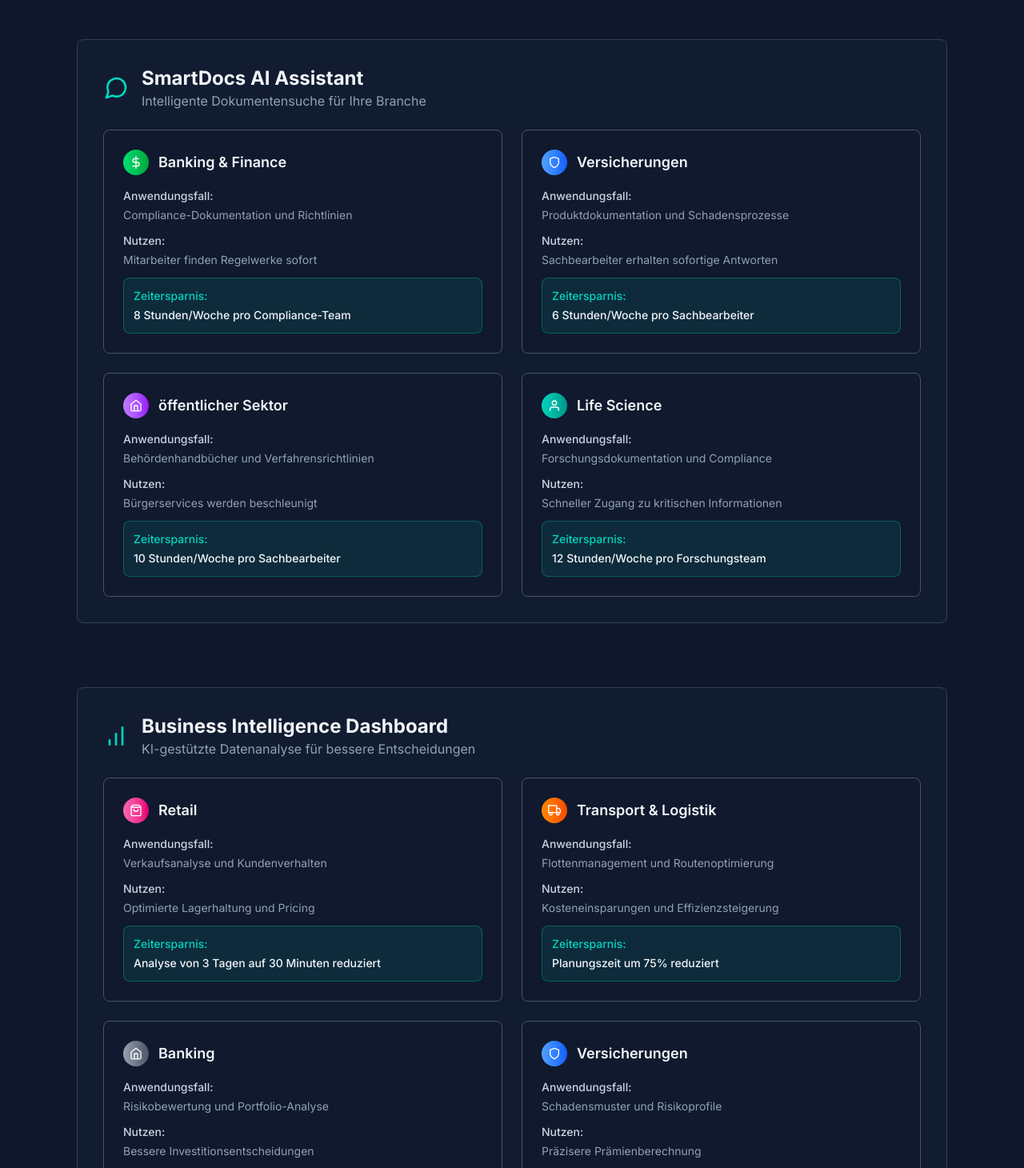
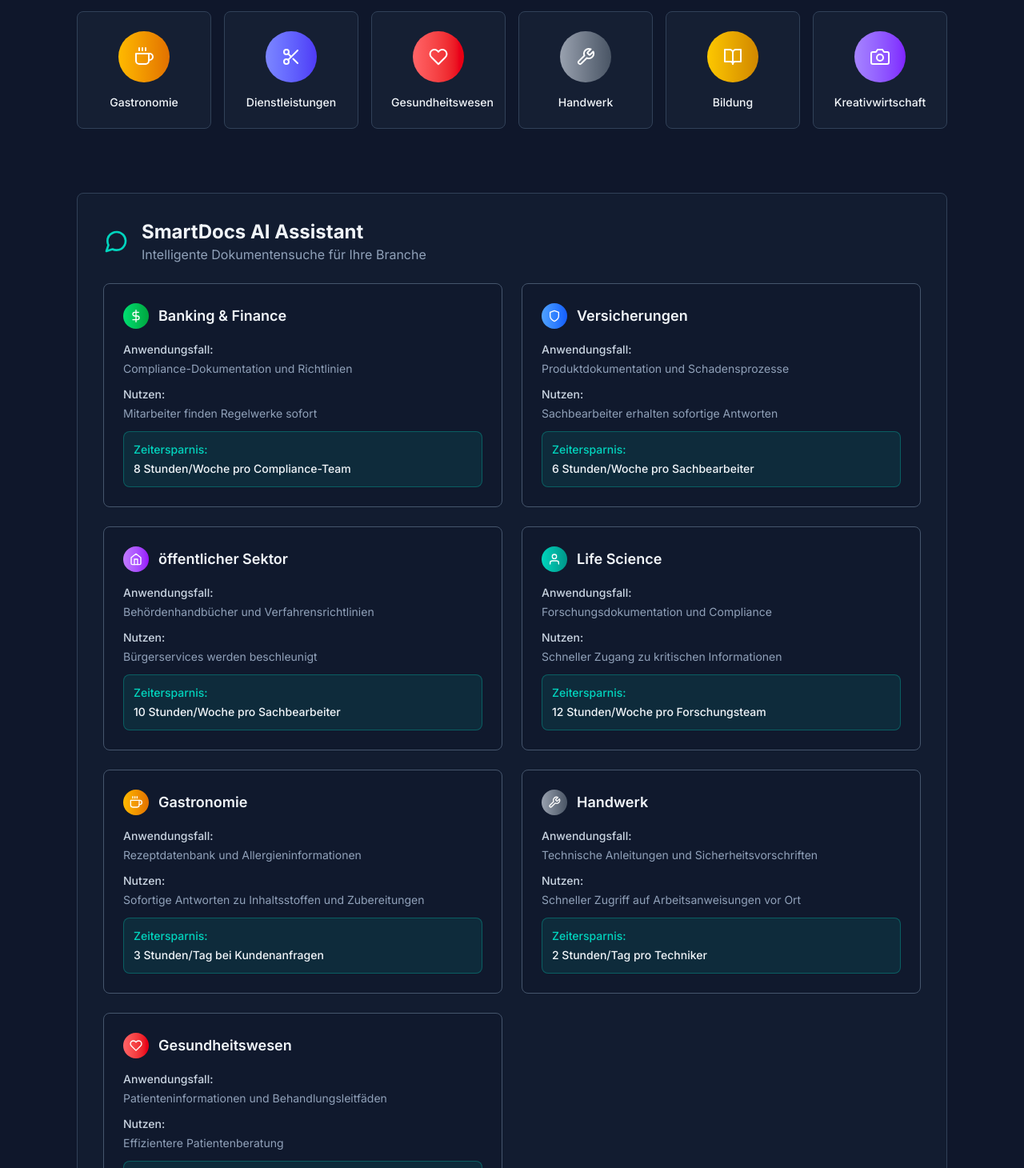
Before and after one commit to gilo2754/about_me, a Next.js app: page /solutions in a window 1280 px wide. Shown: the part 570-2030 px from the top of the page at 80% size. Built offline with nearby package versions, Linux system fonts and the light colour scheme.

Commit message:
KMU/PyMEs

```diff
--- a/src/app/solutions/page.tsx
+++ b/src/app/solutions/page.tsx
@@ -1,7 +1,7 @@
 'use client';
 
 import { motion } from 'framer-motion';
-import { FiMessageCircle, FiBarChart, FiZap, FiHome, FiShield, FiTruck, FiShoppingBag, FiDollarSign, FiUser } from 'react-icons/fi';
+import { FiMessageCircle, FiBarChart, FiZap, FiHome, FiShield, FiTruck, FiShoppingBag, FiDollarSign, FiUser, FiCoffee, FiScissors, FiHeart, FiTool, FiBookOpen, FiCamera } from 'react-icons/fi';
 
 const solutions = [
   {
@@ -32,6 +32,24 @@
         useCase: 'Forschungsdokumentation und Compliance',
         benefit: 'Schneller Zugang zu kritischen Informationen',
         timeSaving: '12 Stunden/Woche pro Forschungsteam'
+      },
+      {
+        industry: 'Gastronomie',
+        useCase: 'Rezeptdatenbank und Allergieninformationen',
+        benefit: 'Sofortige Antworten zu Inhaltsstoffen und Zubereitungen',
+        timeSaving: '3 Stunden/Tag bei Kundenanfragen'
+      },
+      {
+        industry: 'Handwerk',
+        useCase: 'Technische Anleitungen und Sicherheitsvorschriften',
+        benefit: 'Schneller Zugriff auf Arbeitsanweisungen vor Ort',
+        timeSaving: '2 Stunden/Tag pro Techniker'
+      },
+      {
+        industry: 'Gesundheitswesen',
+        useCase: 'Patienteninformationen und Behandlungsleitfäden',
+        benefit: 'Effizientere Patientenberatung',
+        timeSaving: '4 Stunden/Woche pro Arztpraxis'
       }
     ]
   },
@@ -63,6 +81,24 @@
         useCase: 'Schadensmuster und Risikoprofile',
         benefit: 'Präzisere Prämienberechnung',
         timeSaving: 'Analysezeit um 80% reduziert'
+      },
+      {
+        industry: 'Gastronomie',
+        useCase: 'Umsatzanalyse und Warenwirtschaft',
+        benefit: 'Optimierte Einkaufsplanung und Kostenkontrolle',
+        timeSaving: 'Wöchentliche Planung von 4 Stunden auf 30 Minuten'
+      },
+      {
+        industry: 'Dienstleistungen',
+        useCase: 'Kundenanalyse und Projektperformance',
+        benefit: 'Bessere Ressourcenplanung und Preisgestaltung',
+        timeSaving: 'Reporting um 70% beschleunigt'
+      },
+      {
+        industry: 'Kreativwirtschaft',
+        useCase: 'Projektanalyse und Kundentrends',
+        benefit: 'Datengestützte Angebotserstellung',
+        timeSaving: 'Marktanalyse von Tagen auf Stunden reduziert'
       }
     ]
   },
@@ -94,6 +130,24 @@
         useCase: 'Laborberichte und Compliance-Dokumentation',
         benefit: 'Automatisierte Berichterstellung',
         timeSaving: '70% weniger Dokumentationsaufwand'
+      },
+      {
+        industry: 'Gastronomie',
+        useCase: 'Bestellannahme und Lieferantenmanagement',
+        benefit: 'Automatische Bestellverarbeitung und Lagerüberwachung',
+        timeSaving: '85% Automatisierung bei Standardbestellungen'
+      },
+      {
+        industry: 'Handwerk',
+        useCase: 'Auftragsverwaltung und Terminplanung',
+        benefit: 'Optimierte Ressourcenplanung und Kundenkommunikation',
+        timeSaving: 'Verwaltungsaufwand um 60% reduziert'
+      },
+      {
+        industry: 'Bildung',
+        useCase: 'Kursanmeldungen und Zertifikatserstellung',
+        benefit: 'Vollautomatische Verwaltung von Bildungsangeboten',
+        timeSaving: '80% weniger manuelle Verwaltungsarbeit'
       }
     ]
   }
@@ -105,7 +159,13 @@
   { icon: FiHome, name: 'öffentlicher Sektor', color: 'from-purple-400 to-purple-600' },
   { icon: FiTruck, name: 'Transport & Logistik', color: 'from-orange-400 to-orange-600' },
   { icon: FiShoppingBag, name: 'Retail', color: 'from-pink-400 to-pink-600' },
-  { icon: FiUser, name: 'Life Science', color: 'from-teal-400 to-teal-600' }
+  { icon: FiUser, name: 'Life Science', color: 'from-teal-400 to-teal-600' },
+  { icon: FiCoffee, name: 'Gastronomie', color: 'from-amber-400 to-amber-600' },
+  { icon: FiScissors, name: 'Dienstleistungen', color: 'from-indigo-400 to-indigo-600' },
+  { icon: FiHeart, name: 'Gesundheitswesen', color: 'from-red-400 to-red-600' },
+  { icon: FiTool, name: 'Handwerk', color: 'from-gray-400 to-gray-600' },
+  { icon: FiBookOpen, name: 'Bildung', color: 'from-yellow-400 to-yellow-600' },
+  { icon: FiCamera, name: 'Kreativwirtschaft', color: 'from-violet-400 to-violet-600' }
 ];
 
 export default function Solutions() {
@@ -126,7 +186,8 @@
           <div className="w-24 h-0.5 bg-teal-400 mx-auto mb-8"></div>
           <p className="text-slate-400 text-lg max-w-3xl mx-auto leading-relaxed">
             Unsere KI-gestützten Lösungen sind branchenübergreifend einsetzbar und
-            lösen spezifische Herausforderungen in verschiedenen Wirtschaftszweigen.
+            lösen spezifische Herausforderungen sowohl in Großunternehmen als auch in
+            kleinen und mittleren Unternehmen (KMU/PyMEs).
           </p>
         </motion.div>
 
@@ -140,7 +201,7 @@
           <h2 className="text-2xl font-bold text-slate-100 mb-8 text-center">
             Branchen, in denen wir aktiv sind
           </h2>
-          <div className="grid grid-cols-2 md:grid-cols-3 lg:grid-cols-6 gap-4">
+          <div className="grid grid-cols-2 md:grid-cols-3 lg:grid-cols-4 xl:grid-cols-6 gap-4">
             {industries.map((industry, index) => {
               const IconComponent = industry.icon;
               return (
```
